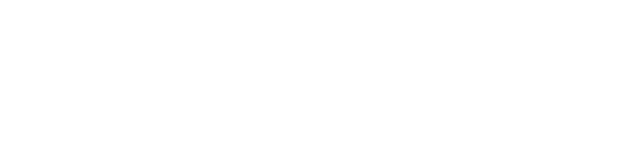
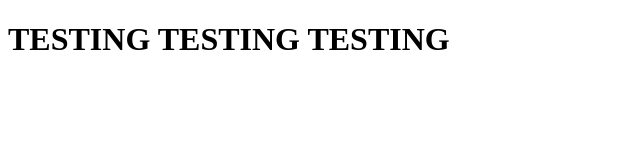
Before and after one commit to MisterFinigan/IGME_110_ARG, a plain HTML site: page index.html in a window 1280 px wide. Shown: the whole page, without its empty margins (0-640 px from the left). Drawn offline with Linux system fonts and the light colour scheme.

Commit message:
Update index.html

```diff
--- a/index.html
+++ b/index.html
@@ -2,5 +2,6 @@
 <html>
   <head>
     <title>If you wish to find Ritchie solve this!!</title>
+    <h1>TESTING TESTING TESTING</h1>
   </head>
 </html>
```
